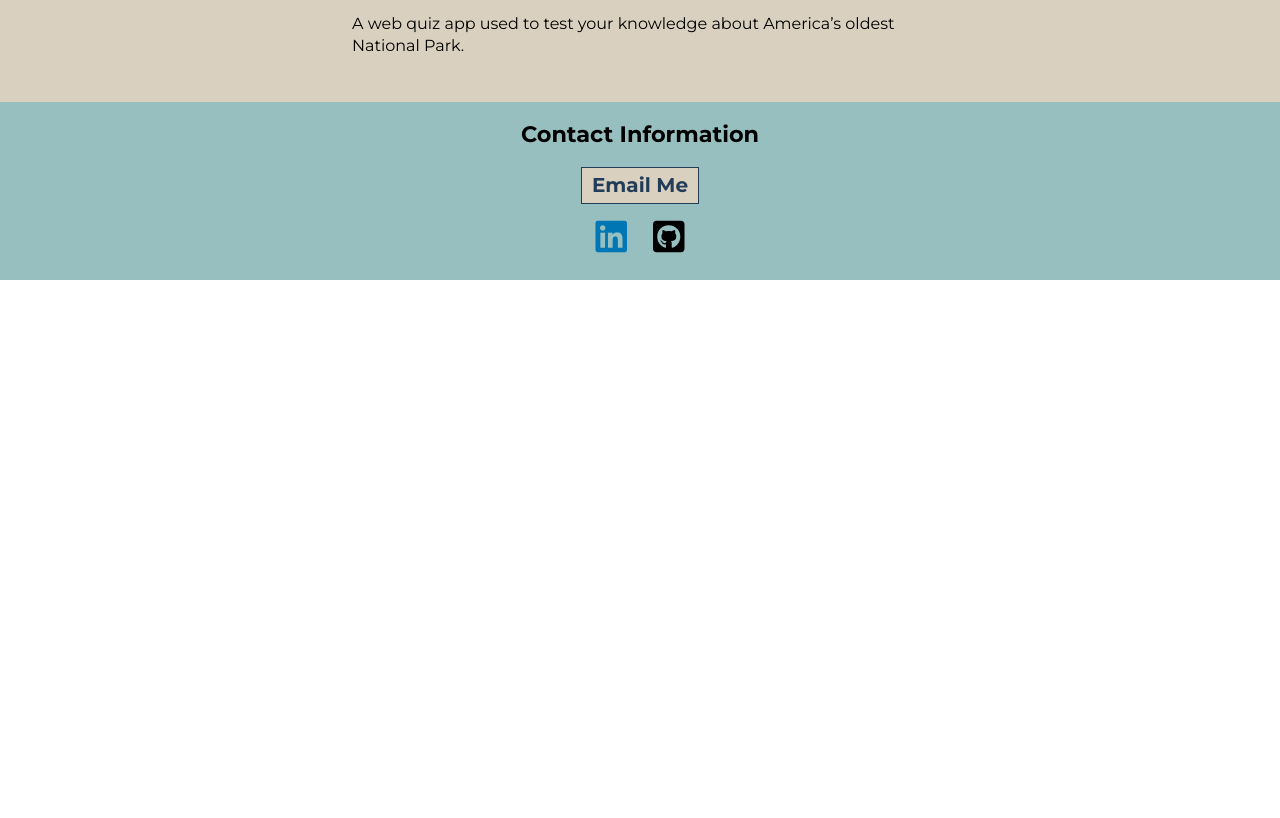
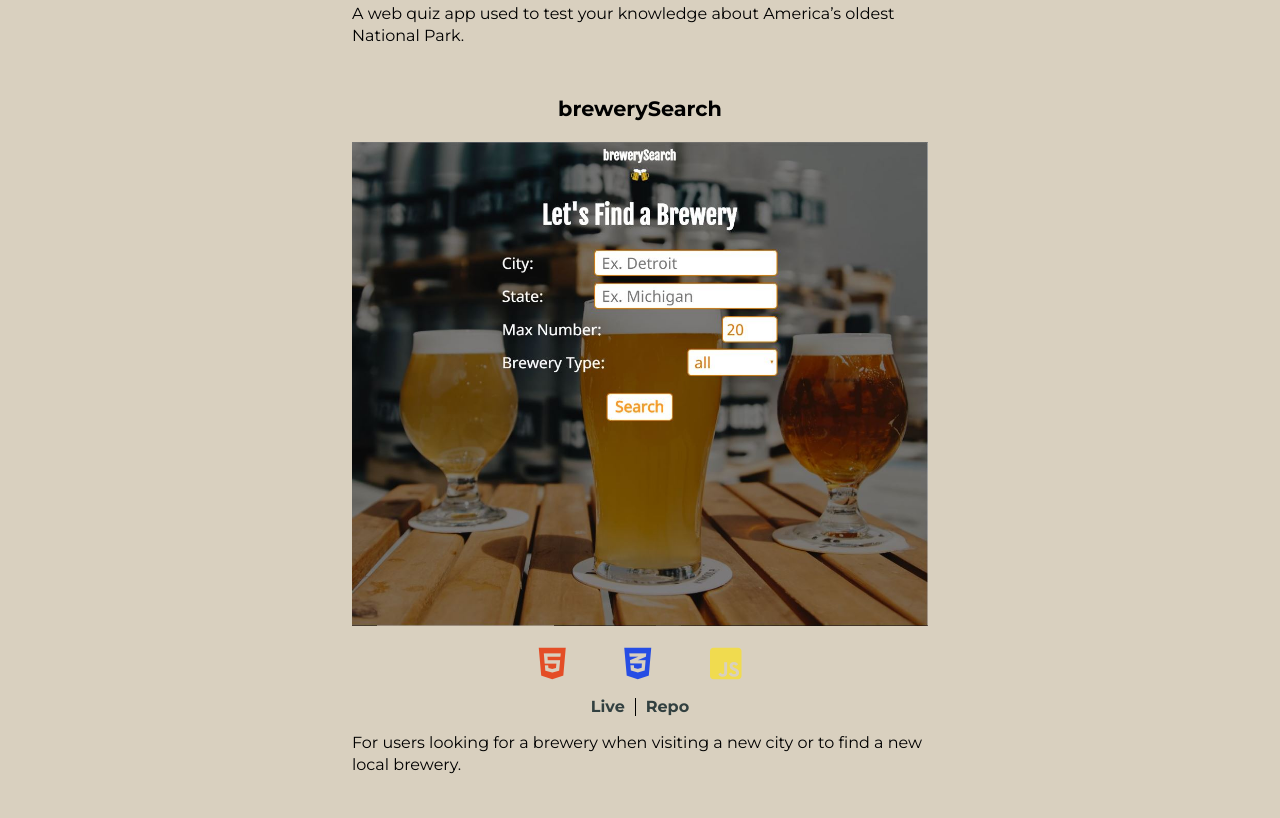
Before and after one commit to denver92john/portfolio, a plain HTML site: page index.html in a window 1280 px wide. Shown: the part 1822-2640 px from the top of the page. Before the commit the page ends 2102 px from the top, so only its background shows below. Drawn offline with nearby package versions, Linux system fonts and the light colour scheme.

Commit message:
added brewerysearch project

```diff
--- a/css/main.css
+++ b/css/main.css
@@ -105,6 +105,7 @@ h1 {
     max-width: 24em;
     padding: 5px 0 10px;
 }
+
 h2 {
     font-size: 22.4px;
     padding: 10px 0 20px;
@@ -124,13 +125,11 @@ p {
 
 /* ---------- HEADER ---------- */
 
-/*
-    make header ele fixed to top of screen!
-*/
 header {
     position: fixed;
     width: 100vw;
     background-color: rgb(151, 191, 191);
+    z-index: 100;
 }
 
 .navbar {
@@ -214,7 +213,6 @@ header {
 /* ---------- PROJECTS SECTION ---------- */
 
 .project-img img,
-.project-tech-icons-ul,
 .project-link {
     margin-bottom: 1em;
 }
@@ -223,8 +221,12 @@ header {
     background-color: rgb(217, 208, 191);
 }
 
+.projects-heading {
+    padding: 10px 0;
+}
+
 .project {
-    padding-bottom: 0;
+    padding-bottom: 40px;
 }
 
 .project-img img {
@@ -236,11 +238,19 @@ header {
     transform: scale(1.03);
 }
 
+.project-tech-icons-ul {
+    display: flex;
+    justify-content: space-evenly;
+    width: 75%;
+    max-width: 320px;
+    margin: 0 auto 1em;
+}
+
+/*
 .project-tech-icons {
     display: inline-block;
-    padding: 0 10px;
 }
-
+*/
 .project-link-ul {
     font-size: 0;
 }
--- a/index.html
+++ b/index.html
@@ -14,7 +14,7 @@
 </head>
 <body>
     <header role="banner" class="container">
-        <nav class="js-main-nav">
+        <nav role="navigation" class="js-main-nav">
             <ul class="navbar">
                 <li class="logo-li">
                     <a href="#top-of-page" class="scroll"><img src="img/personal-logo1-70x70.png" alt="personal logo" class="logo"></a>
@@ -34,7 +34,7 @@
             </ul>
         </nav>
 
-        <nav>
+        <nav role="navigation">
             <ul class="dropdown-nav js-dropdown-nav container">
                 <li class="dropdown-li">
                     <a href="#bio" class="scroll">Bio</a>
@@ -68,7 +68,7 @@
         </div>
 
 
-            <section class="projects-section">
+            <section role="region" class="projects-section">
                 <div class="container">
                     <h2 id="projects-heading" class="projects-heading">My Projects</h2>
                     <section role="region" class="project">
@@ -87,6 +87,24 @@
                             <li class="project-link"><a target="_blank" href="https://github.com/denver92john/quiz-app">Repo</a></li>
                         </ul>
                         <p class="project-description">A web quiz app used to test your knowledge about America’s oldest National Park.</p>
+                    </section>
+
+                    <section class="project">
+                        <h3 class="project-title">brewerySearch</h3>
+                        <picture class="project-img">
+                            <source srcset="img/brewerySearch-1118x939.jpg" media="(min-width: 700px)">
+                            <img src="img/brewerysearch-320x569.jpg" alt="brewerySearch app image">
+                        </picture>
+                        <ul class="project-tech-icons-ul">
+                            <li class="project-tech-icons"><i class="fab fa-html5 fa-2x my-html"></i></li>
+                            <li class="project-tech-icons"><i class="fab fa-css3-alt fa-2x my-css"></i></li>
+                            <li class="project-tech-icons"><i class="fab fa-js-square fa-2x my-js"></i></li>
+                        </ul>
+                        <ul class="project-link-ul">
+                            <li class="project-link"><a target="_blank" href="">Live</a></li>
+                            <li class="project-link"><a target="_blank" href="">Repo</a></li>
+                        </ul>
+                        <p class="project-description">For users looking for a brewery when visiting a new city or to find a new local brewery.</p>
                     </section>
                 </div>
             </section>
```
Also changed, not shown: img/brewerysearch-1118x939.jpg (added), img/brewerysearch-320x569.jpg (added).
